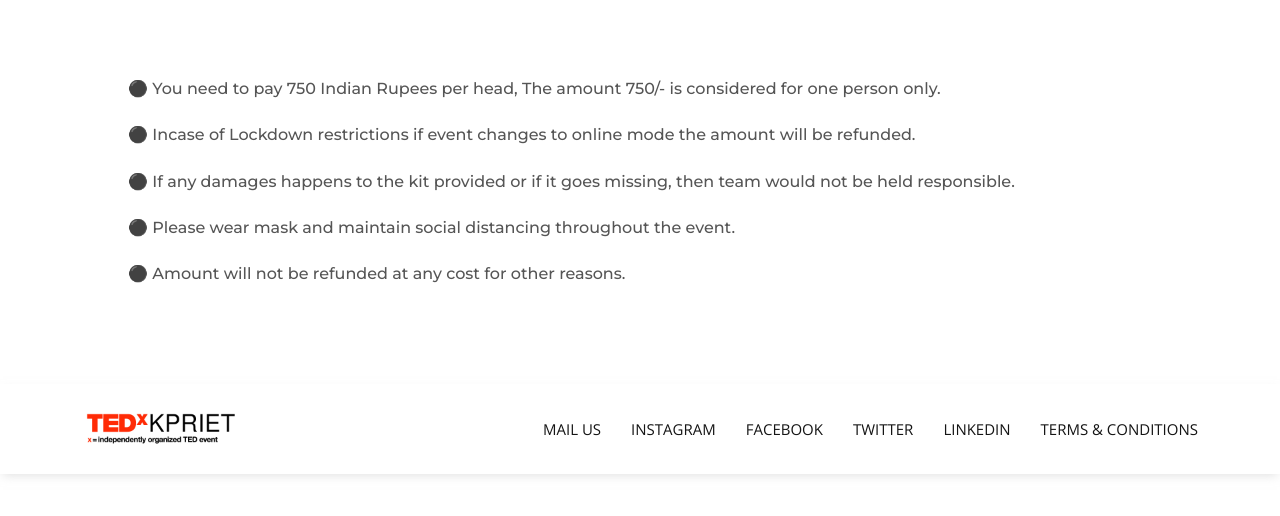
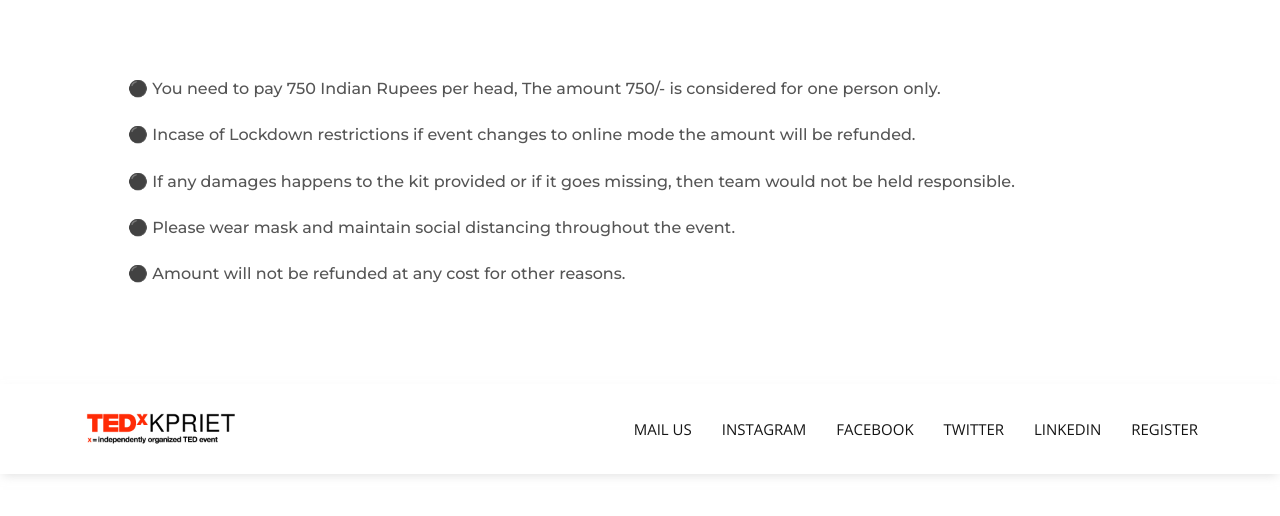
Before and after one commit to abishekvelavan/tedxregistration, a plain HTML site: page terms.html in a window 1280 px wide. Shown: the part 198-714 px from the top of the page. Drawn offline with nearby package versions, Linux system fonts and the light colour scheme.

Commit message:
Update terms.html

```diff
--- a/terms.html
+++ b/terms.html
@@ -63,7 +63,7 @@
           <li><a  href="https://www.facebook.com/tedxkpriet.tedxkpriet">Facebook</a></li>
           <li><a  href="https://twitter.com/TedxKpriet?s=08">Twitter</a></li>
           <li><a  href="https://in.linkedin.com/company/tedxkpriet">LinkedIn</a></li>
-          <li><a  href="terms.html">Terms & Conditions</a></li>
+          <li><a  href="regisration.html">Register</a></li>
         </ul>
         <i class="bi bi-list mobile-nav-toggle"></i>
       </nav><!-- .navbar -->
```
